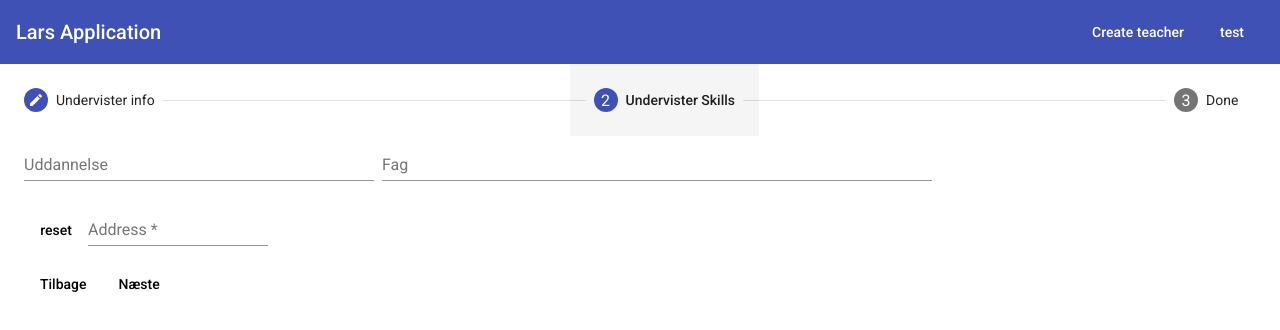
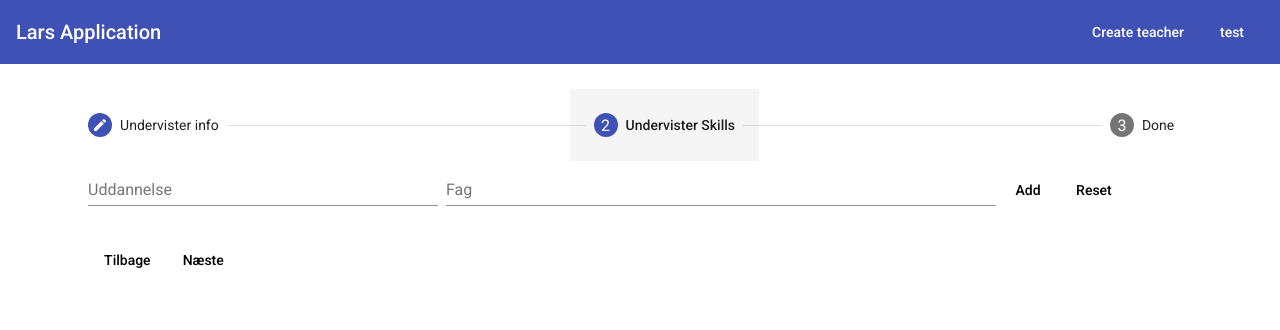
Before and after one commit to kotikkir9/lars, an Angular app in the folder LarsV2.App/ClientApp/: page /opret in a window 1280 px wide. Both pictures are taken after typing "Sample", "Sample", "name@example.com", "5551234" into the empty fields and a click on the button "Næste". Shown: the top 330 px of the page. Built offline with nearby package versions, Linux system fonts and the light colour scheme.

Commit message:
Kan nu tilføjer uddanelse og fag. Har fundet en bug i uddanelse og fag. Med at hvis man vælger et fag hvor den går igen. Så vil den ikke sætte uddanelse.

```diff
--- a/LarsV2.App/ClientApp/src/app/app.component.html
+++ b/LarsV2.App/ClientApp/src/app/app.component.html
@@ -4,4 +4,10 @@
 	<a [routerLink]="['/opret']" mat-button>Create teacher</a>
 	<a [routerLink]="['/test']" mat-button>test</a>
 </mat-toolbar>
-<router-outlet></router-outlet>
+<div [id]="'body'">
+	<div></div>
+	<div>
+		<router-outlet></router-outlet>
+	</div>
+	<div></div>
+</div>
--- a/LarsV2.App/ClientApp/src/app/app.component.scss
+++ b/LarsV2.App/ClientApp/src/app/app.component.scss
@@ -1,3 +1,9 @@
 .example-spacer {
 	flex: 1 1 auto;
 }
+
+#body {
+	display: grid;
+	grid-template-columns: auto auto auto;
+	margin-top: 25px;
+}
--- a/LarsV2.App/ClientApp/src/app/component/create-teacher/create-teacher.component.html
+++ b/LarsV2.App/ClientApp/src/app/component/create-teacher/create-teacher.component.html
@@ -39,21 +39,24 @@
 		</div>
 	  </form>
 	</mat-step>
-	<mat-step [stepControl]="secondFormGroup">
-	  <form [formGroup]="secondFormGroup">
+	<mat-step>
+	  <!-- <form> -->
 		<ng-template matStepLabel>Undervister Skills</ng-template>
-		<app-uddannelse-input #ugInput></app-uddannelse-input>
-		<button mat-button (click)="ugInput.reset()">reset</button>
-		<mat-form-field>
-		  <mat-label>Address</mat-label>
-		  <input matInput formControlName="secondCtrl" placeholder="Ex. 1 Main St, New York, NY"
-				 required>
-		</mat-form-field>
+		<app-uddannelse-input (addEducationSubjectEvent)="addEducationSubject($event)"></app-uddannelse-input>
+
+		<!-- <div>
+			<p *ngFor="let ug of educationSubject">{{ug.subject.subject}} <br> <small>{{ug.education}}</small></p>
+		</div> -->
+
+		<ul>
+			<li *ngFor="let ug of educationSubject"> <button (click)="removeEducationSubject(ug)">del</button> {{ug.subject.subject}} <br> <small>{{ug.education}}</small></li>
+		</ul>
+
 		<div>
 		  <button mat-button matStepperPrevious>Tilbage</button>
 		  <button mat-button matStepperNext>Næste</button>
 		</div>
-	  </form>
+	  <!-- </form> -->
 	</mat-step>
 	<mat-step>
 	  <ng-template matStepLabel>Done</ng-template>
--- a/LarsV2.App/ClientApp/src/app/component/create-teacher/create-teacher.component.ts
+++ b/LarsV2.App/ClientApp/src/app/component/create-teacher/create-teacher.component.ts
@@ -1,5 +1,6 @@
 import { Component, OnInit } from '@angular/core';
 import { FormBuilder, FormGroup, Validators } from '@angular/forms';
+import { iEducationSubject } from 'src/app/DTO/education';
 
 @Component({
   selector: 'app-create-teacher',
@@ -9,9 +10,20 @@ import { FormBuilder, FormGroup, Validators } from '@angular/forms';
 export class CreateTeacherComponent implements OnInit {
 
   firstFormGroup: FormGroup;
-  secondFormGroup: FormGroup;
+
+  educationSubject: iEducationSubject[] = [];
 
   constructor(private _formBuilder: FormBuilder) {}
+
+  addEducationSubject(data: iEducationSubject): void {
+    this.educationSubject.push(data);
+  }
+
+  removeEducationSubject(data: iEducationSubject): void {
+    let index: number = this.educationSubject.indexOf(data);
+
+    this.educationSubject.splice(index,1);
+  }
 
   ngOnInit() {
     this.firstFormGroup = this._formBuilder.group({
@@ -20,10 +32,6 @@ export class CreateTeacherComponent implements OnInit {
       email: ['', [Validators.email, Validators.required]],
       phoneNumber: ['', Validators.required],
     });
-    this.secondFormGroup = this._formBuilder.group({
-      secondCtrl: ['', Validators.required],
-    });
-
   }
 
 }
--- a/LarsV2.App/ClientApp/src/app/component/uddannelse-input/uddannelse-input.component.html
+++ b/LarsV2.App/ClientApp/src/app/component/uddannelse-input/uddannelse-input.component.html
@@ -18,4 +18,6 @@
 			</mat-option>
 		</mat-autocomplete>
 	</mat-form-field>
+	<button mat-button (click)="getDataFormInput()">Add</button>
+	<button mat-button (click)="reset()">Reset</button>
 </form>
--- a/LarsV2.App/ClientApp/src/app/component/uddannelse-input/uddannelse-input.component.ts
+++ b/LarsV2.App/ClientApp/src/app/component/uddannelse-input/uddannelse-input.component.ts
@@ -17,9 +17,7 @@ enum eFilterBy {
 })
 export class UddannelseInputComponent implements OnInit {
 
-  @Output() changesEvent = new EventEmitter<iEducationSubject>();
-
-  tempData: iEducationSubject;
+  @Output() addEducationSubjectEvent = new EventEmitter<iEducationSubject>();
 
   uddannelseFormGroup: FormGroup;
   data: iEducationServiceData;
@@ -55,13 +53,13 @@ export class UddannelseInputComponent implements OnInit {
     this.uddannelseFormGroup.controls["uddannelse"].setValue("");
   }
 
-  private dataIsChanges():void {
+  getDataFormInput():void {
     let fag:string = this.uddannelseFormGroup.controls["fag"].value;
     let uddannelse:string = this.uddannelseFormGroup.controls["uddannelse"].value;
 
     let data:iEducationSubject = new EducationSubject(uddannelse, fag);
 
-    if(fag === "" || uddannelse === "" || this.tempData != undefined && (data.subject.subject === this.tempData.subject.subject && data.education === this.tempData.education))
+    if(fag === "" || uddannelse === "")
       return;
 
     let formList = this.data.EducationSubject.find(item => {
@@ -71,9 +69,8 @@ export class UddannelseInputComponent implements OnInit {
     if(formList)
       data = formList;
 
-    this.tempData = data;
-
-    this.changesEvent.emit(data);
+    this.addEducationSubjectEvent.emit(data);
+    this.reset();
   }
 
   private loadData():void {
@@ -93,8 +90,6 @@ export class UddannelseInputComponent implements OnInit {
 
     if(ugValue === "" && data.length == 1 && data[0].subject.subject.toLowerCase() == filterValue)
       this.uddannelseFormGroup.controls["uddannelse"].setValue(data[0].education);
-
-    this.dataIsChanges();
 
     return data;
   }
```
Lines whose indentation alone changed are shown as unchanged.
